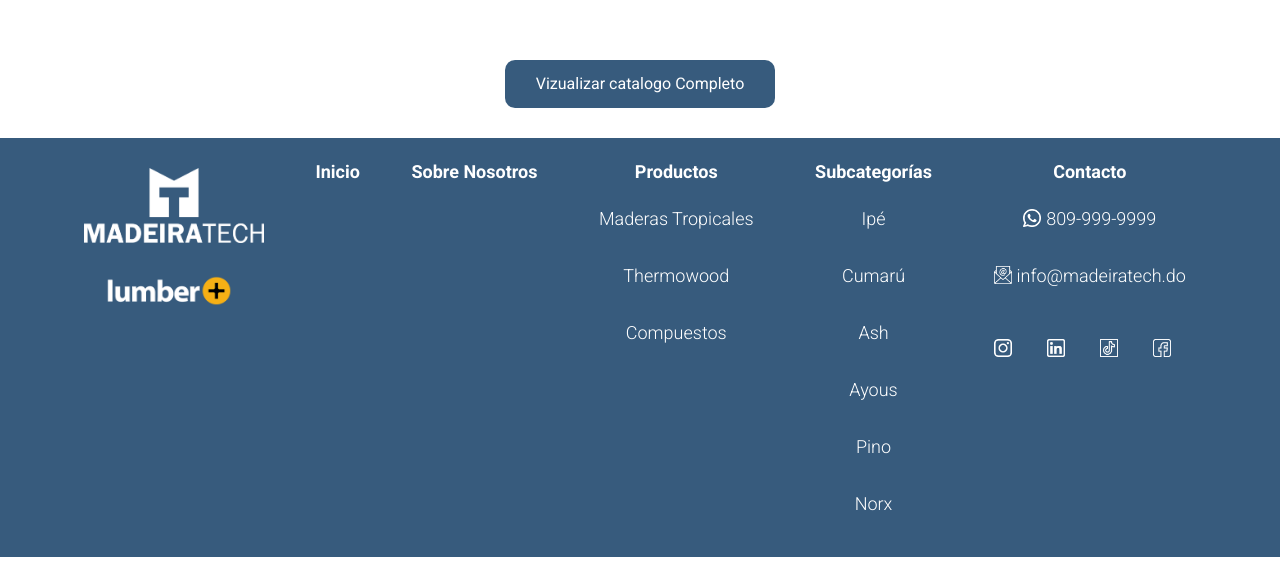
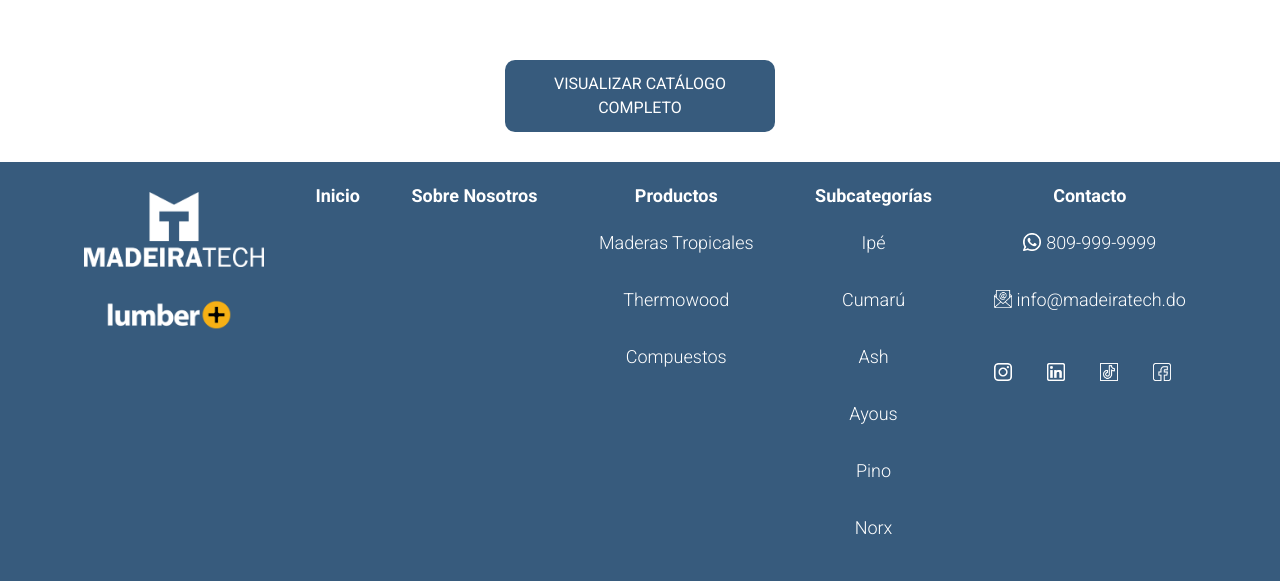
Before and after one commit to luisantonio16/MadeiraTech, a React (Vite) app: page /catalogo in a window 1280 px wide. Shown: the part 1116-1697 px from the top of the page. Before the commit the page ends 1673 px from the top, so only its background shows below. Built offline with nearby package versions, Linux system fonts and the light colour scheme; a web font is replaced by a local one.

Commit message:
feedbacks

```diff
--- a/src/components/homeLumber.jsx
+++ b/src/components/homeLumber.jsx
@@ -28,7 +28,9 @@ const HomeLumber = () => {
           </div>
         </div>
         <div data-aos="fade-left" data-aos-delay="300" className="lumber-textos">
-         <img src={lumberPlusLogo} className="lumberPlusLogo" />
+          <a href="https://lumberplus.com/" target="_blank" rel="noopener noreferrer">
+            <img src={lumberPlusLogo} className="lumberPlusLogo" />
+          </a>
           <p>
             Lumber + es una marca estadounidense de
             gran prestigio en el mercado, dedicada a la
--- a/src/pages/AshThermowood.jsx
+++ b/src/pages/AshThermowood.jsx
@@ -113,7 +113,7 @@ const Norx = () => {
                         </div>
                     </div>
                     <div className="sub-categorias-texto">
-                        <h2>Caracteristicas Principales</h2>
+                        <h2>Características Principales</h2>
                         <p>El arce ceniza (también conocido como arce blanco, arce de ceniza o ash tree en inglés) es un árbol perteneciente al género Fraxinus, que es parte de la familia de las oleáceas. Pueden alcanzar entre 15 a 30 metros de altura. Thermowood Ash es un material esencial en la carpintería, gracias a su increíble durabilidad. El fresno termotratado es una madera dura con un alto número de anillos de crecimiento y presenta una apariencia estética con su textura ondulada y fina, lo que la hace ideal para muebles, pisos y elementos de construcción.</p>
 
                     </div>
--- a/src/pages/Catalogo.jsx
+++ b/src/pages/Catalogo.jsx
@@ -43,7 +43,7 @@ const Catalogo = () => {
   const [showPDF, setShowPDF] = useState(false);
 
   const handleClick = () => {
-    window.open('../../public/catalogoMadeiraTech.pdf', '_blank');
+    window.open('/catalogoMadeiraTech.pdf', '_blank');
   };
 
 
@@ -78,7 +78,7 @@ const Catalogo = () => {
 
       </section>
       <section className='catalogo-button'>
-         <button onClick={handleClick} className='catalogo-btn' >Vizualizar catalogo Completo</button>
+         <button onClick={handleClick} className='catalogo-btn' >VISUALIZAR CATÁLOGO COMPLETO</button>
 
       </section>
       <section>
--- a/src/pages/CumaruMaderasTropicales.jsx
+++ b/src/pages/CumaruMaderasTropicales.jsx
@@ -127,7 +127,7 @@ const IpeMaderasTropicales = () => {
                     </div>
                 </div>
                 <div className="sub-categorias-texto">
-                    <h2>Caracteristicas Principales</h2>
+                    <h2>Características Principales</h2>
                     <p>Se considera una madera de alta durabilidad, clasificada como muy resistente a la intemperie y a los ataques de insectos y hongos, lo que la hace ideal para uso exterior, como terrazas y mobiliario de jardín.</p>
 
                 </div>
--- a/src/pages/Norx.jsx
+++ b/src/pages/Norx.jsx
@@ -115,7 +115,7 @@ const Norx = () => {
                         </div>
                     </div>
                     <div className="sub-categorias-texto">
-                        <h2>Caracteristicas Principales</h2>
+                        <h2>Características Principales</h2>
                         <p>Tienen el aspecto y el tacto de la madera
                             tradicional, pero con la resistencia, longevidad y
                             sostenibilidad adicionales de un material
```
Also changed, not shown: 1 other file (tests, documents, lock files or other folders).
